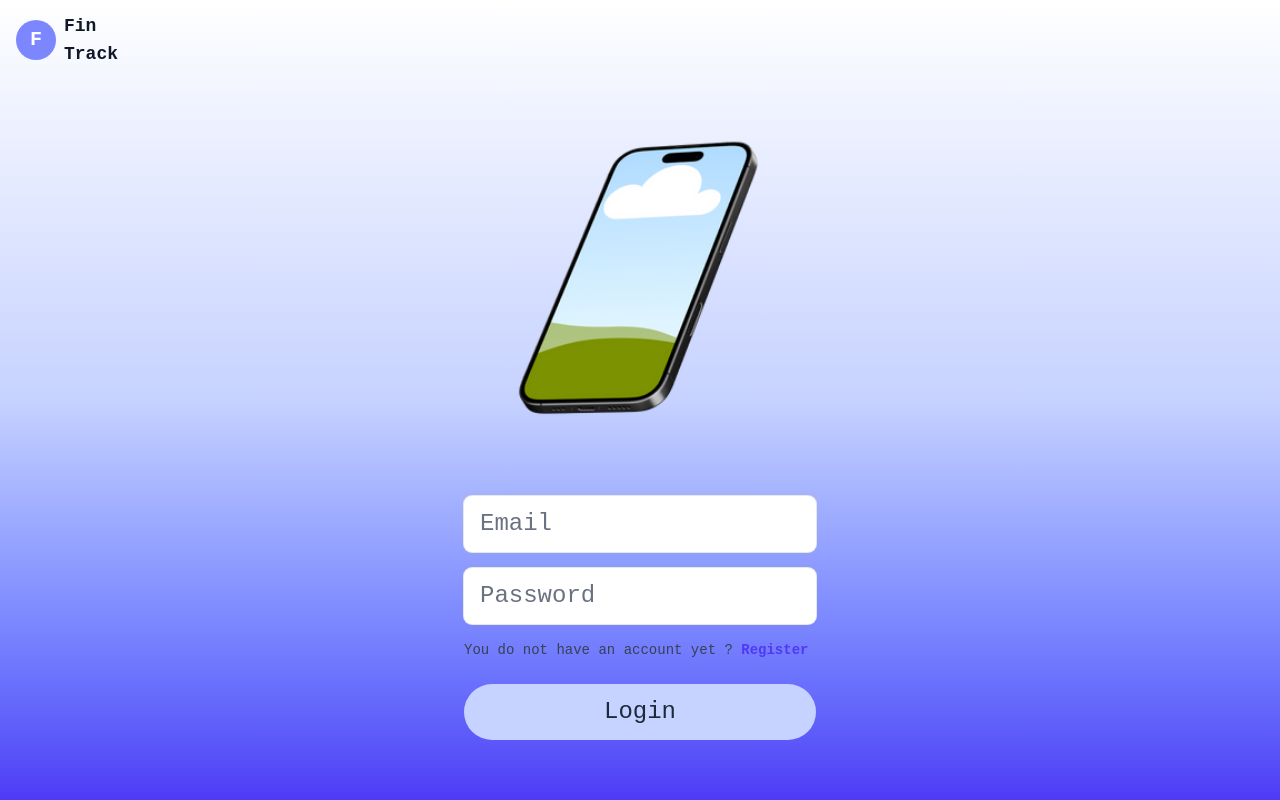
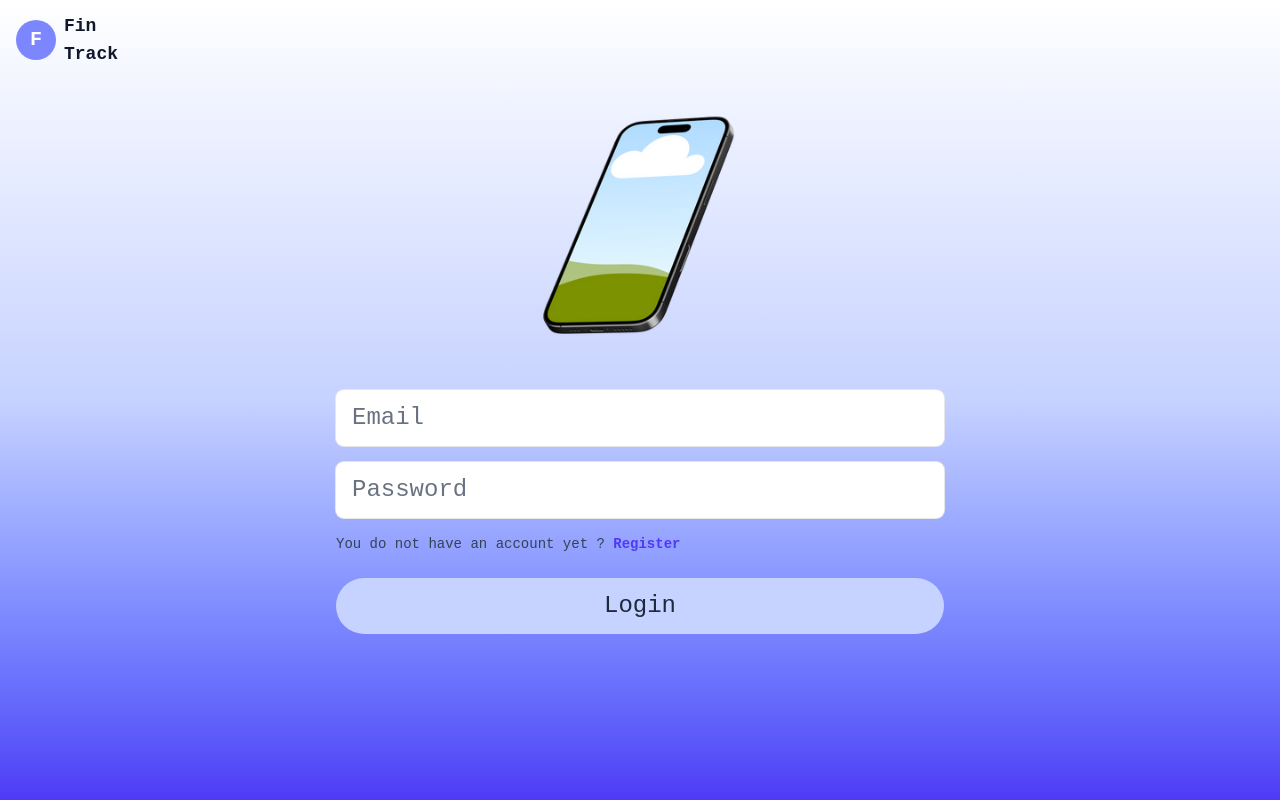
Before and after one commit to ngocdao-alt/FinTrack, a React (Vite) app: page /login in a window 1280 px wide. Built offline with nearby package versions, Linux system fonts and the light colour scheme; no server answers.

Commit message:
Fix layout login

```diff
--- a/src/Pages/LoginPage.jsx
+++ b/src/Pages/LoginPage.jsx
@@ -10,9 +10,9 @@ export default function Login() {
     return (
         <div
             className="
-                min-h-screen flex flex-col items-center justify-start bg-gradient-to-b from-white via-indigo-200 to-indigo-600
+                min-h-screen py-5 flex flex-col items-center justify-start bg-gradient-to-b from-white via-indigo-200 to-indigo-600
                 sm:text-xl
-                lg:text-2xl
+                lg:text-2xl lg:py-0
 
         ">
             {/* Logo */}
@@ -31,17 +31,22 @@ export default function Login() {
                 src={phoneImg} // đổi path tới hình bạn lưu
                 alt="Phone mockup"
                 className="
-                    w-60 mt-4 select-none pointer-events-none
+                    w-60 mt-4 select-none pointer-events-none self-center
                     sm:w-70
-                    md:w-90
-                    lg:w-100
+                    md:w-80
+                    lg:mt-0
                 "
             />
 
             {/* Form */}
             <form
                 onSubmit={(e) => e.preventDefault()}
-                className="w-full max-w-sm flex flex-col gap-4 mt-8 px-4"
+                className="
+                    w-full max-w-sm flex flex-col gap-4 mt-8 px-4
+                    lg:max-w-[60%] lg:mt-4
+                    xl:max-w-[50%]
+                    2xl:max-w-[40%]
+                "
             >
                 {/* Email */}
                 <input
```
